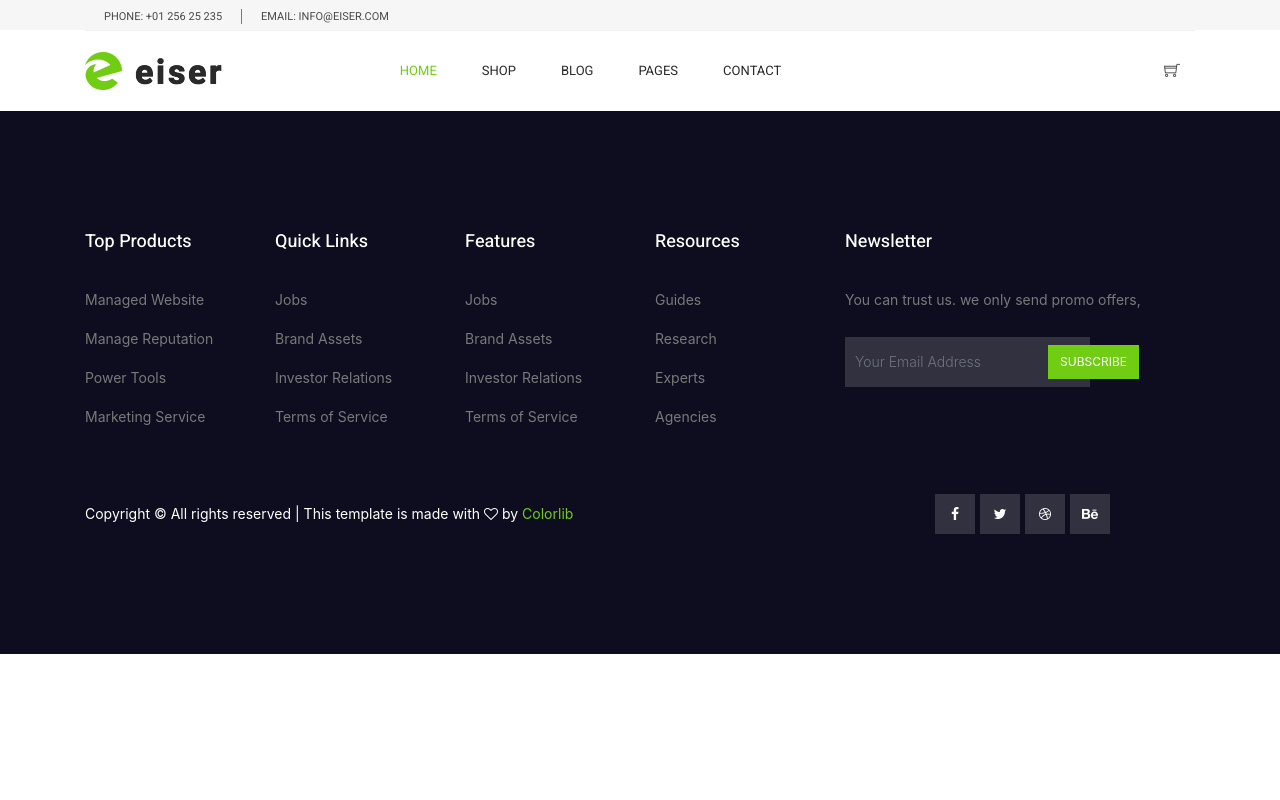
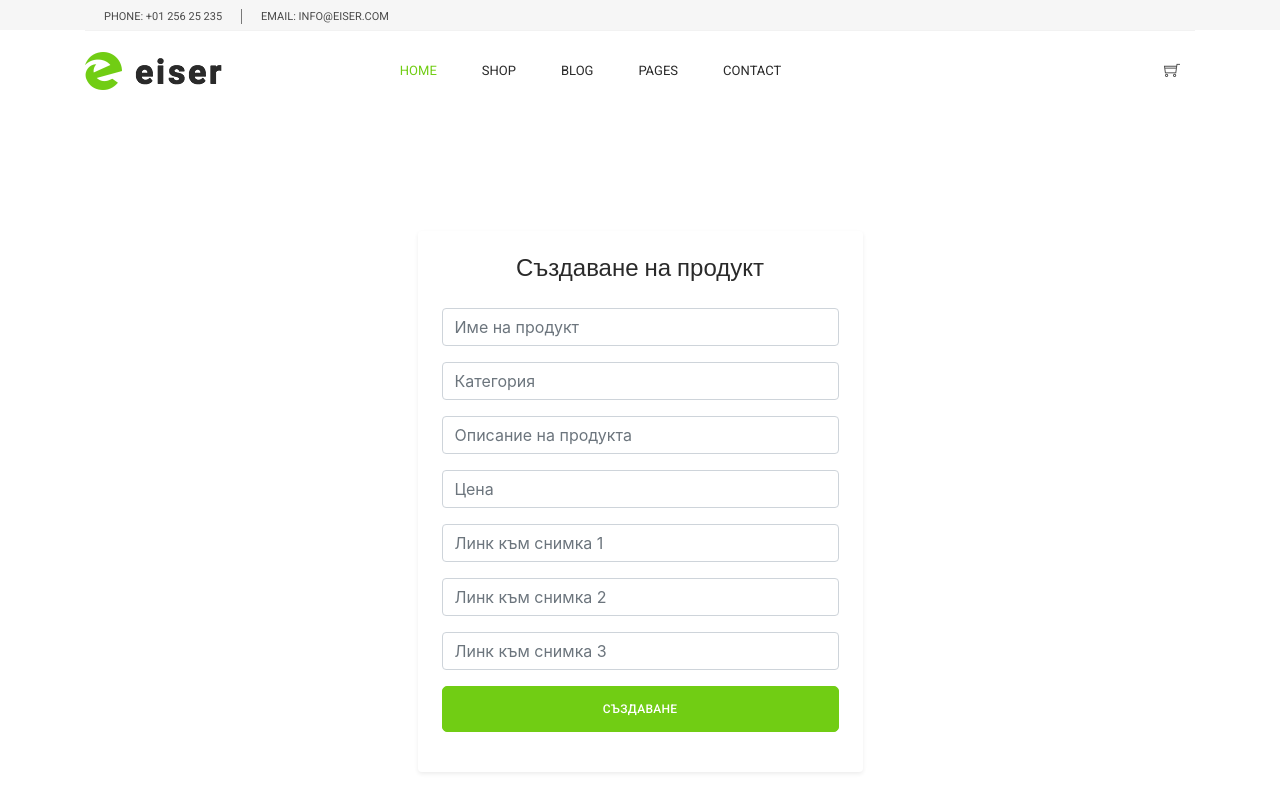
Before and after one commit to Simonaognyanova05/E-Commerce, a React (Create React App) app in the folder shop/: page /createProduct in a window 1280 px wide. Shown: the top 800 px of the page. Built offline with nearby package versions, Linux system fonts and the light colour scheme.

Commit message:
add create product component

```diff
--- a/shop/src/App.js
+++ b/shop/src/App.js
@@ -13,6 +13,7 @@ import DetailsProduct from "./components/DetailsProduct";
 import Tracking from "./components/Tracking";
 import Login from "./components/Login";
 import Logout from "./components/Logout";
+import Create from "./components/Create";
 
 
 function App() {
@@ -30,6 +31,7 @@ function App() {
         <Route path="/detailsBlog" element={<DetailsBlog />} />
         <Route path="/detailsProduct" element={<DetailsProduct />} />
         <Route path="/tracking" element={<Tracking />} />
+        <Route path="/createProduct" element={<Create />} />
         <Route path="/login" element={<Login />} />
         <Route path="/logout" element={<Logout />} />
 
--- /dev/null
+++ b/shop/src/components/Create.js
@@ -0,0 +1,96 @@
+import { useAuth } from "../contexts/AuthContext";
+import { useNavigate } from "react-router-dom";
+
+export default function Create() {
+    const navigate = useNavigate();
+
+    return (
+        <section className="login_area section_gap">
+            <div className="container">
+                <div className="row justify-content-center">
+                    <div className="col-lg-5 col-md-7 col-sm-10">
+                        <div className="login_form_inner p-4 shadow-sm bg-white rounded">
+                            <h3 className="text-center mb-4">Създаване на продукт</h3>
+
+                            <form>
+                                <div className="form-group mb-3">
+                                    <input
+                                        type="text"
+                                        name="productName"
+                                        className="form-control"
+                                        placeholder="Име на продукт"
+                                        required
+                                    />
+                                </div>
+                                 <div className="form-group mb-3">
+                                    <input
+                                        type="text"
+                                        name="category"
+                                        className="form-control"
+                                        placeholder="Категория"
+                                        required
+                                    />
+                                </div>
+
+                                <div className="form-group mb-3">
+                                    <input
+                                        type="text"
+                                        name="description"
+                                        className="form-control"
+                                        placeholder="Описание на продукта"
+                                        required
+                                    />
+                                </div>
+                                   <div className="form-group mb-3">
+                                    <input
+                                        type="number"
+                                        name="price"
+                                        className="form-control"
+                                        placeholder="Цена"
+                                        required
+                                    />
+                                </div>
+                                <div className="form-group mb-3">
+                                    <input
+                                        type="text"
+                                        name="img1"
+                                        className="form-control"
+                                        placeholder="Линк към снимка 1"
+                                        required
+                                    />
+                                </div>
+                                <div className="form-group mb-3">
+                                    <input
+                                        type="text"
+                                        name="img2"
+                                        className="form-control"
+                                        placeholder="Линк към снимка 2"
+                                        required
+                                    />
+                                </div>
+                                <div className="form-group mb-3">
+                                    <input
+                                        type="text"
+                                        name="img3"
+                                        className="form-control"
+                                        placeholder="Линк към снимка 3"
+                                        required
+                                    />
+                                </div>
+
+                                <div className="form-group text-center">
+                                    <button
+                                        type="submit"
+                                        className="main_btn w-100"
+                                    >
+                                        Създаване
+                                    </button>
+                                </div>
+                            </form>
+                        </div>
+                    </div>
+                </div>
+            </div>
+        </section>
+    );
+}
--- a/shop/src/components/Header.js
+++ b/shop/src/components/Header.js
@@ -7,7 +7,7 @@ export default function Header() {
     const logged = (
         <>
             <li className="nav-item">
-                <Link className="nav-link" to="/contact">Create</Link>
+                <Link className="nav-link" to="/createProduct">Create</Link>
             </li>
             <li className="nav-item">
                 <Link className="nav-link" to="/logout">Logout</Link>
```
